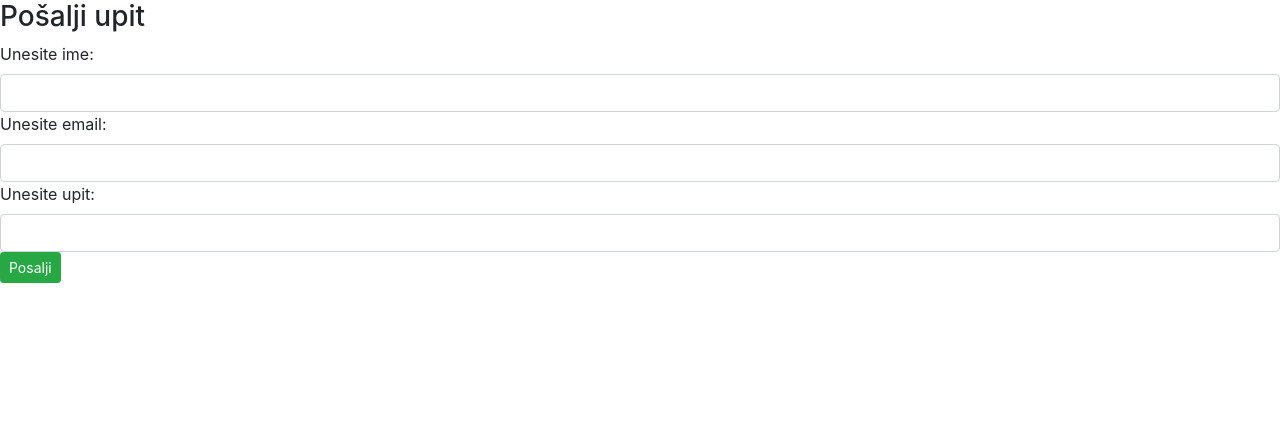
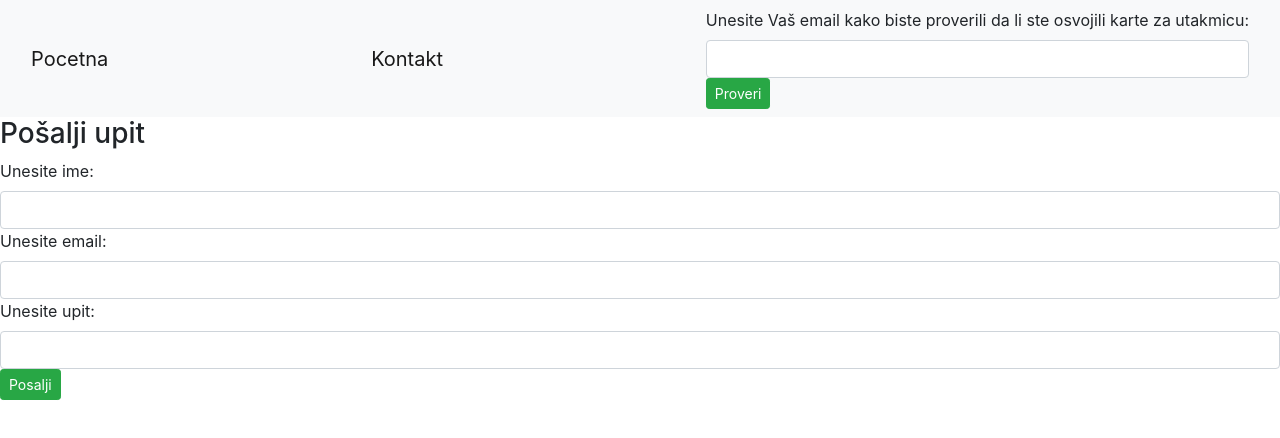
Before and after one commit to luka1711/ReactFudbal, a React (Create React App) app: page /kontaktiraj in a window 1280 px wide. Shown: the top 438 px of the page. Built offline with nearby package versions, Linux system fonts and the light colour scheme.

Commit message:
Navigacija na stranici i pretraga

```diff
--- a/src/App.js
+++ b/src/App.js
@@ -2,12 +2,20 @@ import './App.css';
 import { BrowserRouter as Router, Routes, Route } from 'react-router-dom';
 import Pocetna from './komponente/Pocetna';
 import Kontakt from './komponente/Kontakt';
+import NavBar from './komponente/NavBar';
 
 function App() {
+
+  const dobitnici = [
+    { ime: 'Luka Veljovic', email: 'lukaraska@gmail.com'},
+    { ime: 'Petar Petrovic', email: 'petarp@gmail.com'},
+    { ime: 'Tadija Tadic', email: 'tadijat@gmail.com'},
+  ];
 
   return(
     <div className>
       <Router>
+        <NavBar  dobitnici={dobitnici}/>
         <Routes>
           <Route path="/" element={<Pocetna/>} />
           <Route path="/kontaktiraj" element={<Kontakt/>} />
--- /dev/null
+++ b/src/komponente/NavBar.jsx
@@ -0,0 +1,49 @@
+import React from 'react'
+import { useState } from 'react';
+import { Link } from 'react-router-dom';
+
+function NavBar({dobitnici}) {
+    const [email, setEmail] = useState('');
+
+    function handleEmail(e) {
+        setEmail(e.target.value);
+    }
+
+    function proveri(e) {
+        var element = dobitnici.filter(function (d) {
+            return d.email == email;
+        })
+        if (element.length !== 0) {
+            alert('Čestitamo osvojili ste karte!');
+        }
+        else {
+            alert('Više sreće drugi put! Nastavite da nas pratite!')
+        }
+    }
+
+    return (
+        <div>
+           <nav className="navbar navbar-expand-xl navbar-light bg-light ">
+                <div className="container-fluid">
+                    <Link className="navbar-brand" to="/"> Pocetna</Link>
+                    <button className="navbar-toggler" type="button" data-bs-toggle="collapse" data-bs-target="#navbarBasic"
+                            aria-controls="navbarBasic" aria-expanded="false" aria-label="Toggle navigation">
+                        <span className="navbar-toggler-icon"></span>
+                    </button>
+                    <Link className="navbar-brand" to="/kontaktiraj"> Kontakt </Link>
+                    <button className="navbar-toggler" type="button" data-bs-toggle="collapse" data-bs-target="#navbarBasic"
+                            aria-controls="navbarBasic" aria-expanded="false" aria-label="Toggle navigation">
+                        <span className="navbar-toggler-icon"></span>
+                    </button>
+                    <div className="element">
+                        <label id="tekst-pretrage">Unesite Vaš email kako biste proverili da li ste osvojili karte za utakmicu: </label>
+                        <input type="text" className="form-control" value={email} onChange={handleEmail}></input>
+                        <button type="button" onClick={proveri} className="btn btn-success btn-sm" value={email}>Proveri</button>
+                    </div>
+                </div>
+            </nav>
+        </div >
+    );
+}
+
+export default NavBar
```
